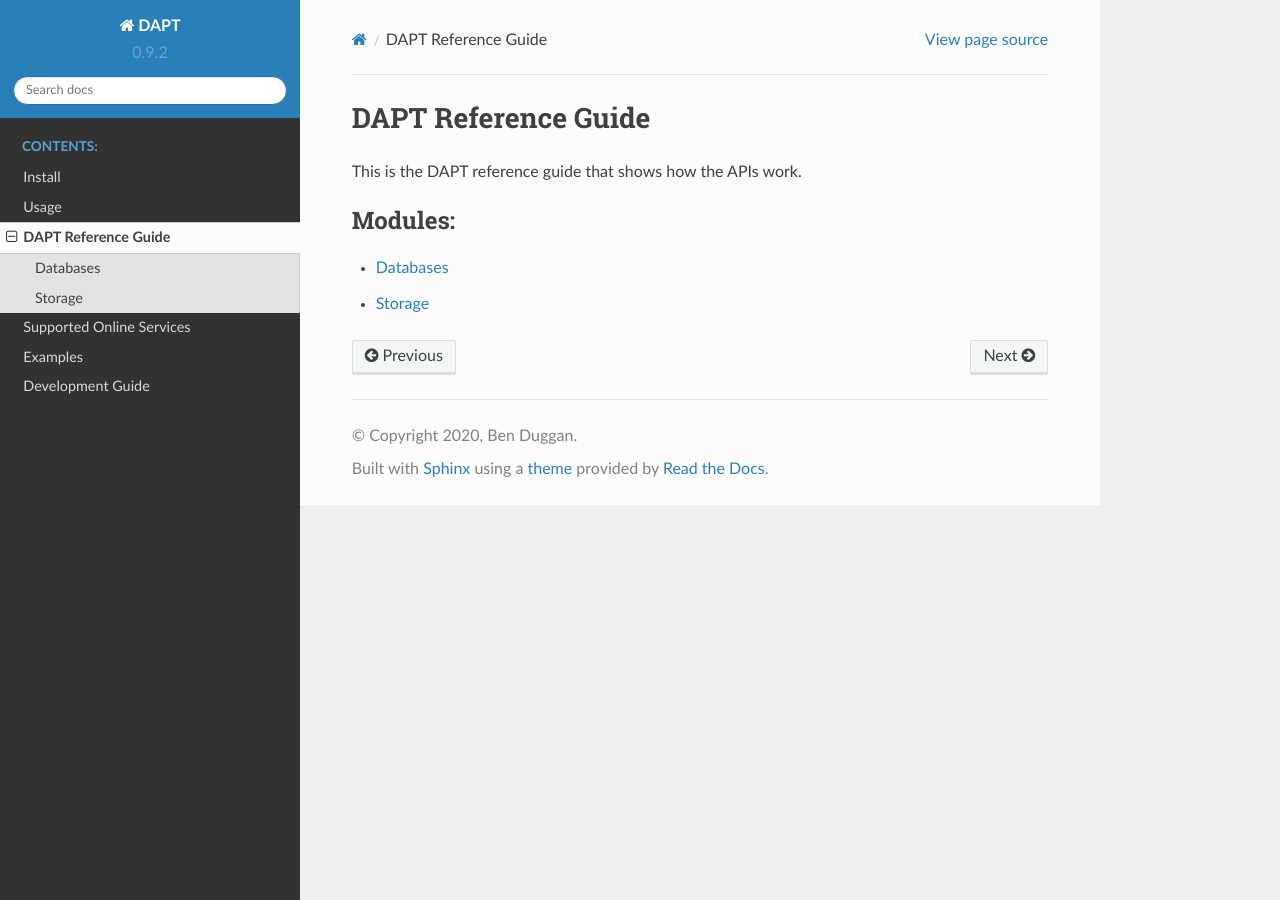
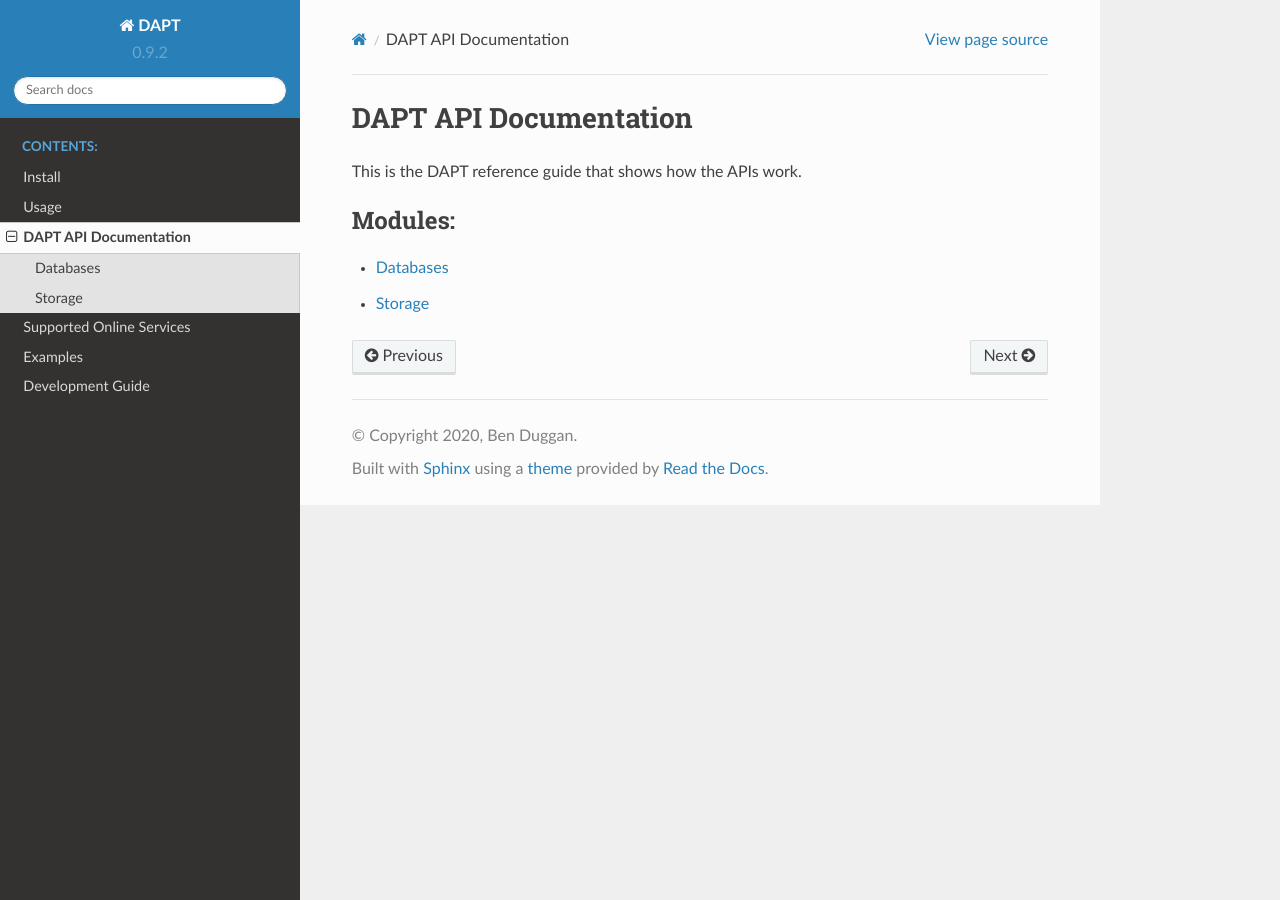
Before and after one commit to BenSDuggan/DAPT, a Sphinx documentation site: the page built from docs/api/index.rst, in a window 1280 px wide. Built offline with Sphinx 7.4.7 and the Read the Docs theme 2.0.0, drawn with Linux system fonts in a browser that asks for light colours.

Commit message:
changing docs api location to /api; fixing GD doc references

```diff
--- a/docs/reference/index.rst
+++ b/docs/api/index.rst
@@ -1,7 +1,7 @@
-.. _references:
+.. _api:
 
-DAPT Reference Guide
-====================
+DAPT API Documentation
+======================
 
 This is the DAPT reference guide that shows how the APIs work.
 
--- /dev/null
+++ b/docs/api/storage/google-drive.rst
@@ -0,0 +1,5 @@
+
+
+.. automodule:: dapt.storage.google_drive
+   :members:
+   :show-inheritance:
--- a/docs/reference/storage/index.rst
+++ b/docs/api/storage/index.rst
@@ -12,3 +12,4 @@ Storage
 
    base
    box
+   google-drive
--- a/docs/index.rst
+++ b/docs/index.rst
@@ -30,7 +30,7 @@ Future versions of the project will work to improve documentation, add examples,
 
    install
    usage
-   reference/index
+   api/index
    services/index
    examples
    dev/index
```
Also changed, not shown: docs/api/config.rst (renamed from docs/reference/config.rst), docs/api/db/base.rst (renamed from docs/reference/db/base.rst), docs/api/db/delimited_file.rst (renamed from docs/reference/db/delimited_file.rst), docs/api/db/google_sheets.rst (renamed from docs/reference/db/google_sheets.rst), docs/api/db/index.rst (renamed from docs/reference/db/index.rst), docs/api/param.rst (renamed from docs/reference/param.rst), docs/api/storage/base.rst (renamed from docs/reference/storage/base.rst), docs/api/storage/box.rst (renamed from docs/reference/storage/box.rst), docs/api/tools.rst (renamed from docs/reference/tools.rst), 3 other files.
